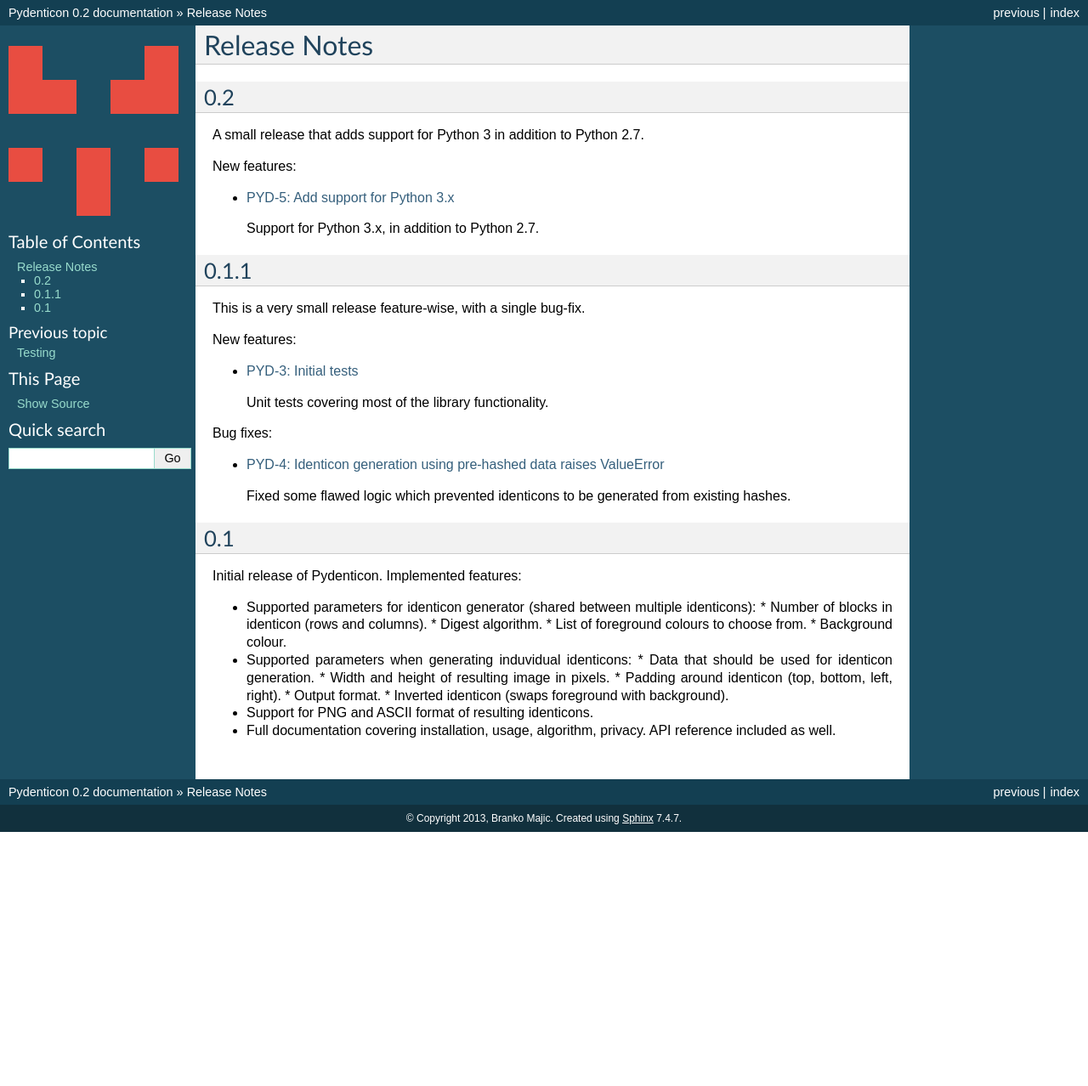
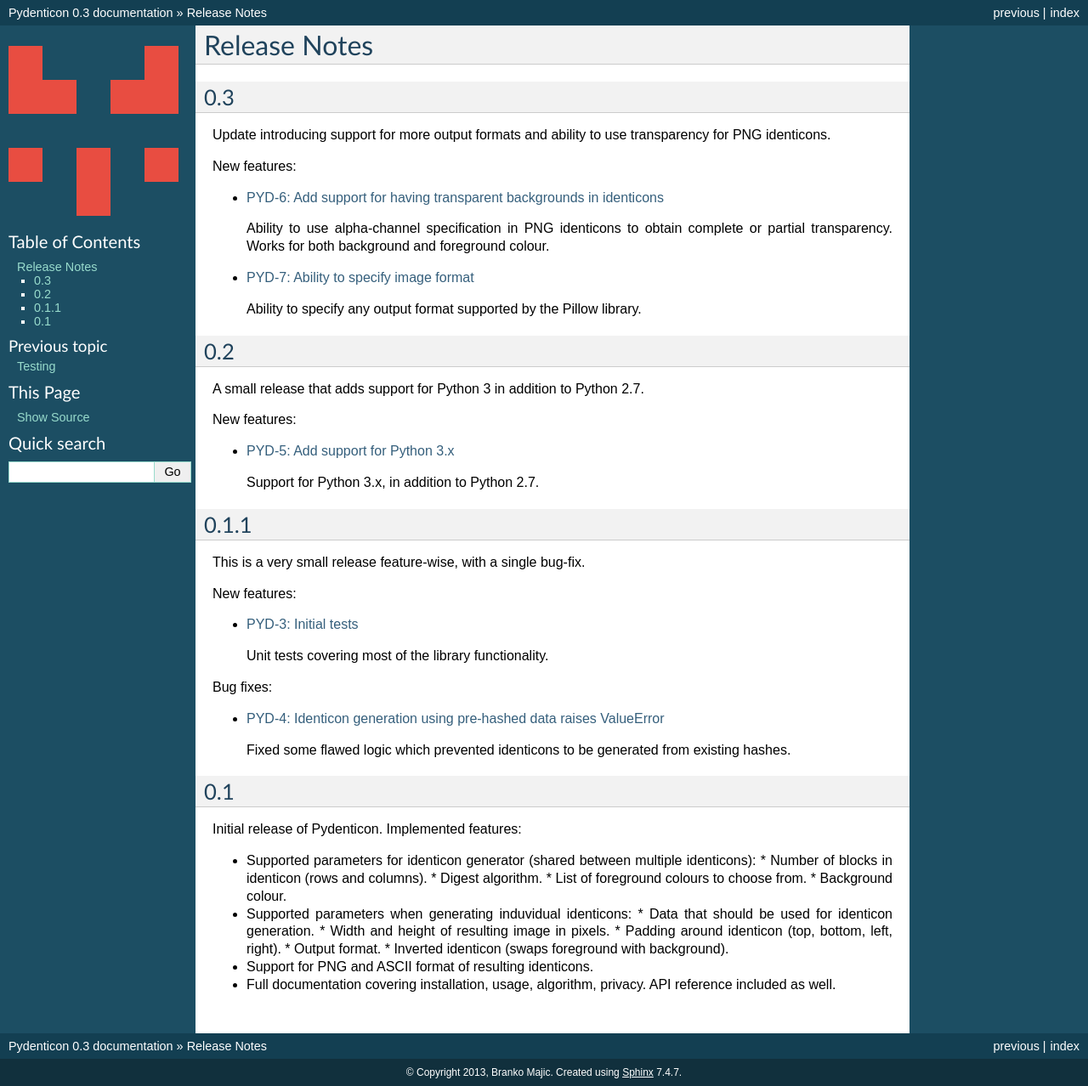
Before and after one commit to azaghal/pydenticon, a Sphinx documentation site: the page built from docs/releasenotes.rst, in a window 1280 px wide. Shown: the whole page at 85% size. Built offline with Sphinx 7.4.7, drawn with Linux system fonts in a browser that asks for light colours; before the commit the page ends 979 px from its top, so only the background shows below that.

Commit message:
Noticket: Preparing for 0.3 release.

```diff
--- a/docs/conf.py
+++ b/docs/conf.py
@@ -49,9 +49,9 @@ copyright = u'2013, Branko Majic'
 # built documents.
 #
 # The short X.Y version.
-version = '0.2'
+version = '0.3'
 # The full version, including alpha/beta/rc tags.
-release = '0.2'
+release = '0.3'
 
 # The language for content autogenerated by Sphinx. Refer to documentation
 # for a list of supported languages.
--- a/docs/releasenotes.rst
+++ b/docs/releasenotes.rst
@@ -1,5 +1,25 @@
 Release Notes
 =============
+
+0.3
+---
+
+Update introducing support for more output formats and ability to use
+transparency for PNG identicons.
+
+New features:
+
+* `PYD-6: Add support for having transparent backgrounds in identicons
+  <https://projects.majic.rs/pydenticon/issues/PYD-6>`_
+
+  Ability to use alpha-channel specification in PNG identicons to obtain
+  complete or partial transparency. Works for both background and foreground
+  colour.
+
+* `PYD-7: Ability to specify image format
+  <https://projects.majic.rs/pydenticon/issues/PYD-7>`_
+
+  Ability to specify any output format supported by the Pillow library.
 
 0.2
 ---
--- a/setup.py
+++ b/setup.py
@@ -10,7 +10,7 @@ os.chdir(os.path.normpath(os.path.join(os.path.abspath(__file__), os.pardir)))
 
 setup(
     name='pydenticon',
-    version='0.2',
+    version='0.3',
     packages=['pydenticon'],
     include_package_data=True,
     license='BSD',  # example license
```
